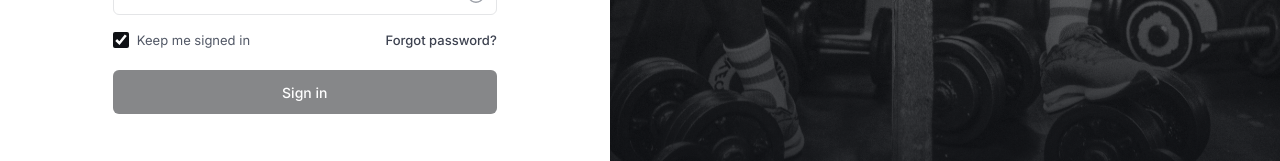
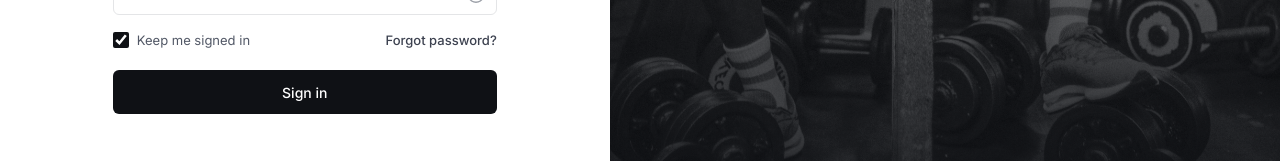
Before and after one commit to Nickychemos/Gym-Management-System, a React (Vite) app in the folder frontend/: page /gym/login in a window 1280 px wide. Shown: the part 461-622 px from the top of the page. Built offline with nearby package versions, Linux system fonts and the light colour scheme; no server answers.

Commit message:
style: hand cursor on all interactive elements

```diff
--- a/frontend/src/index.css
+++ b/frontend/src/index.css
@@ -115,6 +115,15 @@
     font-variant-numeric: tabular-nums;
   }
 
+  /* Interactive elements show the hand cursor so it is clear they are
+     clickable. Disabled controls keep the default arrow. */
+  button:not(:disabled),
+  [role='button']:not([aria-disabled='true']),
+  summary,
+  a[href] {
+    cursor: pointer;
+  }
+
   /* Focus ring — brand-colored, always visible for keyboard users */
   :focus-visible {
     outline: 2px solid var(--color-brand-500);
--- a/frontend/src/pages/Login.tsx
+++ b/frontend/src/pages/Login.tsx
@@ -47,12 +47,21 @@ export default function LoginPage() {
     }
   }
 
-  async function handleSubmit(e: FormEvent) {
+  async function handleSubmit(e: FormEvent<HTMLFormElement>) {
     e.preventDefault()
+    // Read from the form, not just React state, so values the browser
+    // autofilled are picked up even if they never fired an onChange.
+    const data = new FormData(e.currentTarget)
+    const u = ((data.get('usr') as string | null) ?? usr).trim()
+    const p = (data.get('pwd') as string | null) ?? pwd
+    if (!u || !p) {
+      setError('Enter your email and password to continue.')
+      return
+    }
     setError(null)
     setSubmitting(true)
     try {
-      await login(usr, pwd)
+      await login(u, p)
     } catch (err) {
       setError(
         err instanceof Error
@@ -89,10 +98,10 @@ export default function LoginPage() {
               <Label htmlFor="usr">Email or username</Label>
               <Input
                 id="usr"
+                name="usr"
                 type="text"
                 autoComplete="username"
                 autoFocus
-                required
                 value={usr}
                 onChange={(e) => setUsr(e.target.value)}
                 className={FIELD}
@@ -103,8 +112,8 @@ export default function LoginPage() {
               <Label htmlFor="pwd">Password</Label>
               <PasswordInput
                 id="pwd"
+                name="pwd"
                 autoComplete="current-password"
-                required
                 value={pwd}
                 onChange={(e) => setPwd(e.target.value)}
                 className={FIELD}
@@ -145,7 +154,7 @@ export default function LoginPage() {
               type="submit"
               size="lg"
               className={`w-full ${PRIMARY_BTN}`}
-              disabled={submitting || !usr || !pwd}
+              disabled={submitting}
             >
               {submitting && <Spinner />}
               {submitting ? 'Signing in' : 'Sign in'}
```
